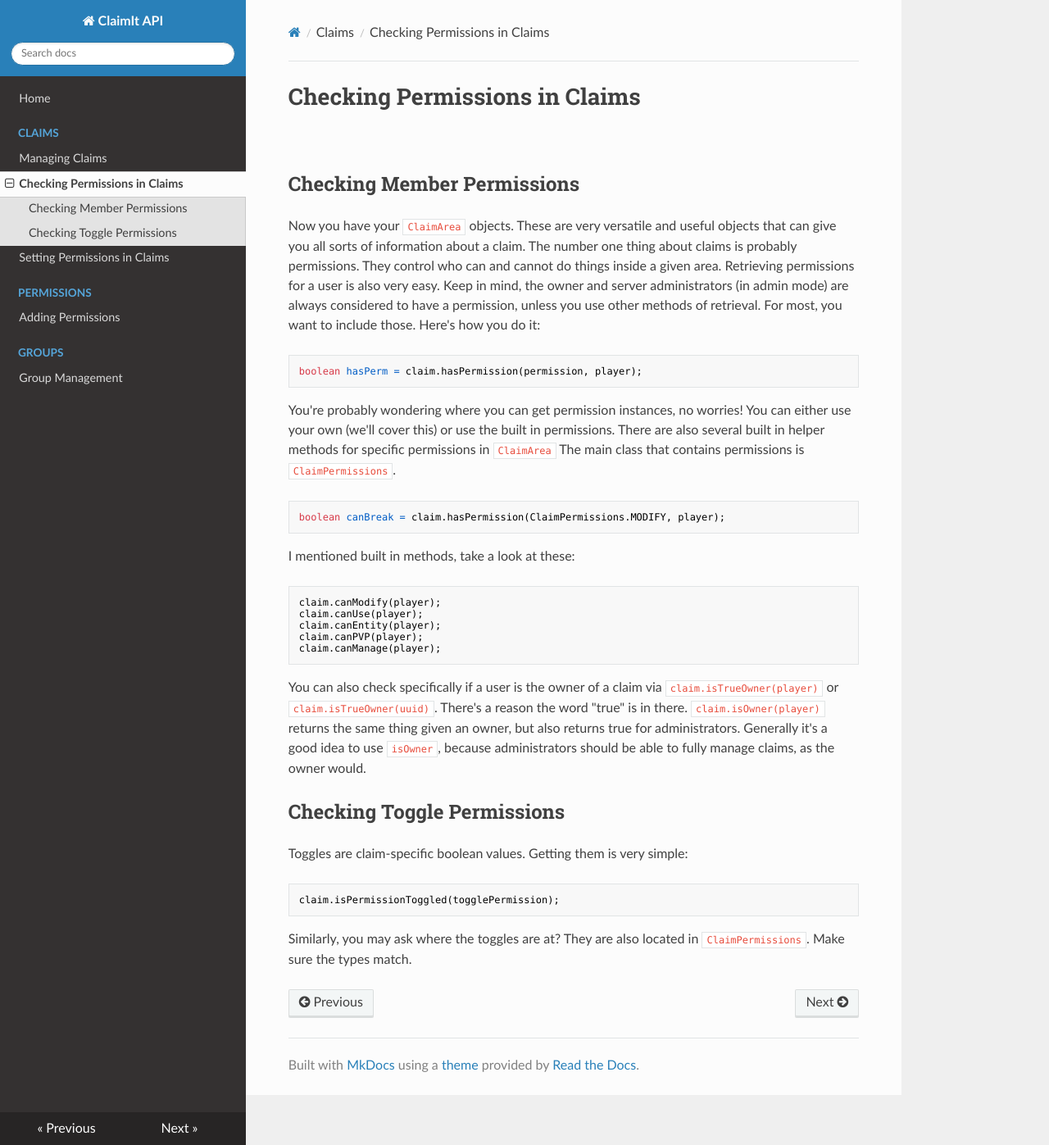
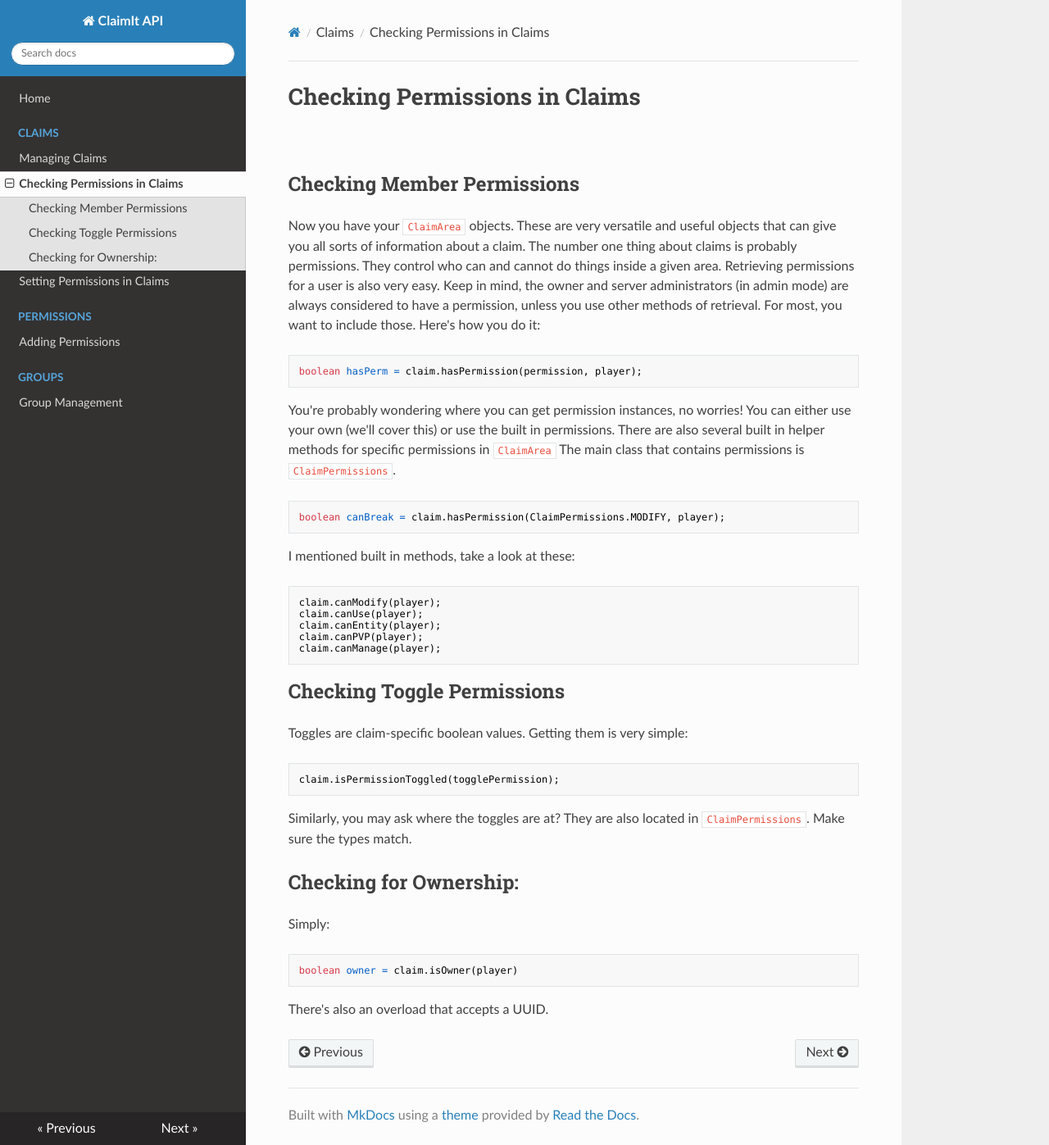
Before and after one commit to itsmeow/ClaimIt, an MkDocs documentation site: the page built from docs/claims/checking_permissions.md, in a window 1280 px wide and 1397 px high. Shown: the whole window at 82% size. Built offline with MkDocs 1.6.1, drawn with Linux system fonts in a browser that asks for light colours; nearby versions of some CDN libraries.

Commit message:
Fix docs to reflect new owner method

````diff
--- a/docs/claims/checking_permissions.md
+++ b/docs/claims/checking_permissions.md
@@ -30,9 +30,6 @@ claim.canPVP(player);
 claim.canManage(player);
 ```
 
-You can also check specifically if a user is the owner of a claim via `claim.isTrueOwner(player)` or `claim.isTrueOwner(uuid)`.
-There's a reason the word "true" is in there. `claim.isOwner(player)` returns the same thing given an owner, but also returns true for administrators. Generally it's a good idea to use `isOwner`, because administrators should be able to fully manage claims, as the owner would.
-
 ## Checking Toggle Permissions
 
 Toggles are claim-specific boolean values. Getting them is very simple:
@@ -42,3 +39,13 @@ claim.isPermissionToggled(togglePermission);
 ```
 
 Similarly, you may ask where the toggles are at? They are also located in `ClaimPermissions`. Make sure the types match.
+
+## Checking for Ownership:
+
+Simply:
+
+```java
+boolean owner = claim.isOwner(player)
+```
+
+There's also an overload that accepts a UUID.
````
